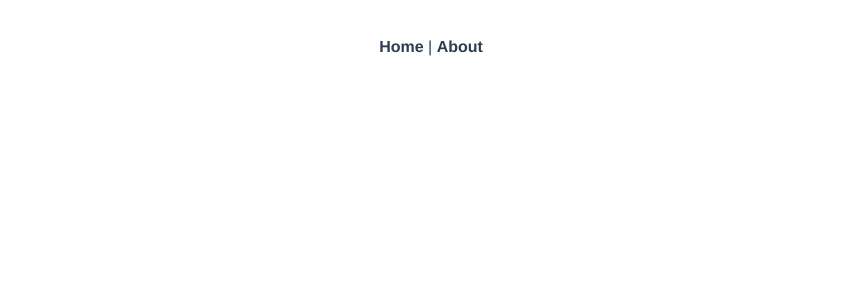
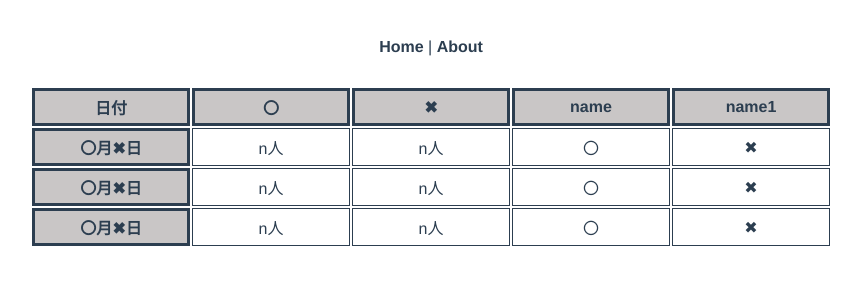
Before and after one commit to webex13-team-7/original-app, a Vue app: page /result in a window 1280 px wide. Before the commit this address had no page. Shown: the top 300 px of the page, without its empty margins (209-1070 px from the left). Built offline with nearby package versions, Linux system fonts and the light colour scheme.

Commit message:
フォームと一覧作成

```diff
--- a/src/router/index.js
+++ b/src/router/index.js
@@ -2,7 +2,8 @@ import { createRouter, createWebHistory } from "vue-router"
 import Home from "../views/Home.vue"
 import signUp from "../views/sign-up.vue"
 import logIn from "../views/log-in.vue"
-
+import result from "../views/result.vue"
+import form from "../views/form.vue"
 const routes = [
   {
     path: "/",
@@ -18,6 +19,16 @@ const routes = [
     path: "/log-in",
     name: "log-in",
     component: logIn,
+  },
+  {
+    path: "/result",
+    name: "result",
+    component: result,
+  },
+  {
+    path: "/form",
+    name: "form",
+    component: form,
   },
   {
     path: "/about",
--- /dev/null
+++ b/src/views/form.vue
@@ -0,0 +1,15 @@
+<template>
+  <p>
+    ●月✖日<br />
+    <input type="radio" name="d1" value="true" /> 〇
+    <input type="radio" name="d1" value="false" /> ✖
+  </p>
+
+  <p>
+    ●月✖日<br />
+    <input type="radio" name="d2" value="true" /> 〇
+    <input type="radio" name="d2" value="false" /> ✖
+  </p>
+
+  <p><input type="submit" value="送信する" /></p>
+</template>
--- /dev/null
+++ b/src/views/result.vue
@@ -0,0 +1,48 @@
+<template>
+  <table>
+    <tr>
+      <th>日付</th>
+      <th>〇</th>
+      <th>✖</th>
+      <th>name</th>
+      <th>name1</th>
+    </tr>
+    <tr>
+      <th>〇月✖日</th>
+      <td>n人</td>
+      <td>n人</td>
+      <td>〇</td>
+      <td>✖</td>
+    </tr>
+    <tr>
+      <th>〇月✖日</th>
+      <td>n人</td>
+      <td>n人</td>
+      <td>〇</td>
+      <td>✖</td>
+    </tr>
+    <tr>
+      <th>〇月✖日</th>
+      <td>n人</td>
+      <td>n人</td>
+      <td>〇</td>
+      <td>✖</td>
+    </tr>
+  </table>
+</template>
+
+<style>
+table {
+  margin: 0 auto;
+}
+th {
+  width: 150px;
+  height: 30px;
+  border: solid;
+  background-color: #c9c6c6;
+}
+td {
+  background-color: #fff;
+  border: solid 0.1px;
+}
+</style>
```
